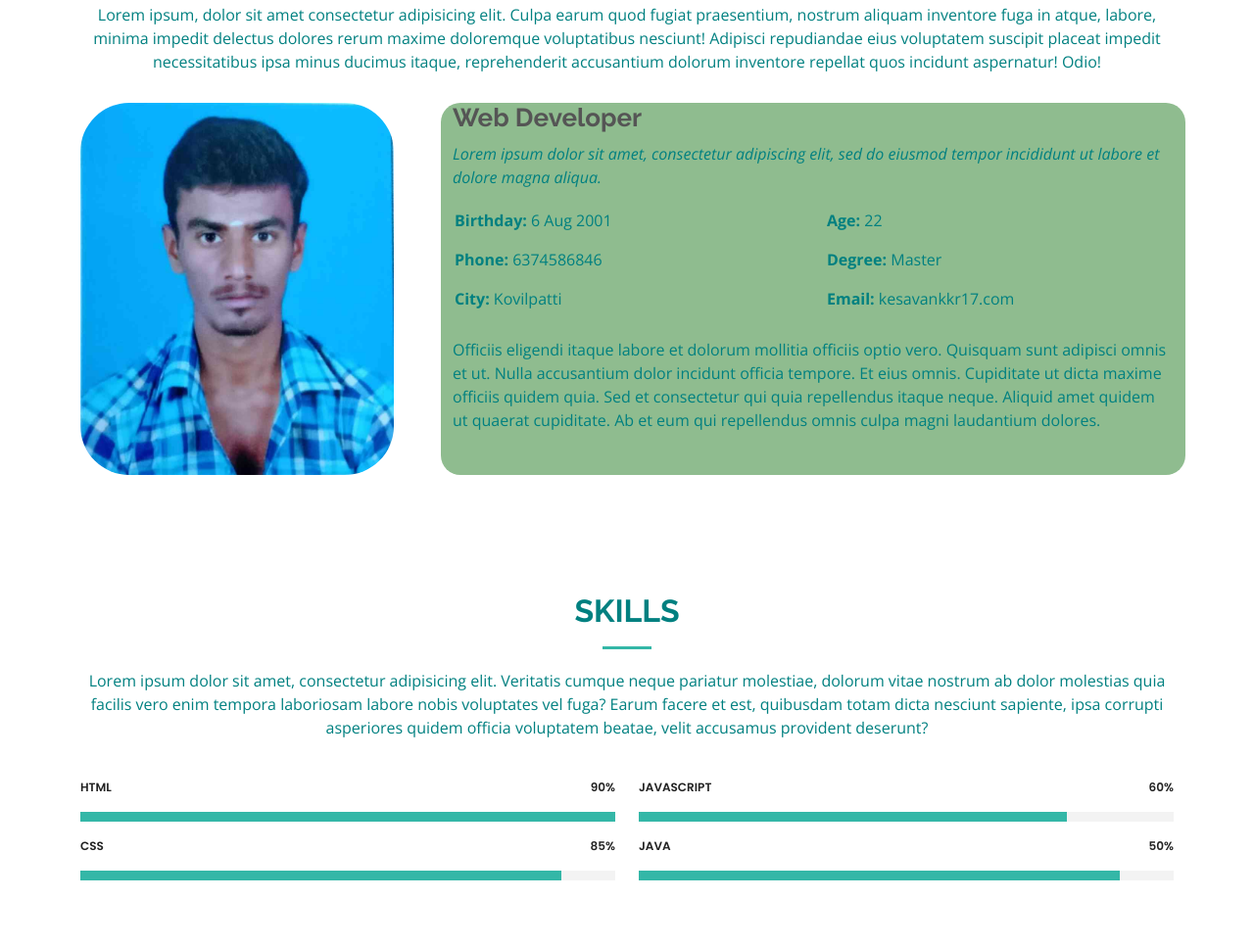
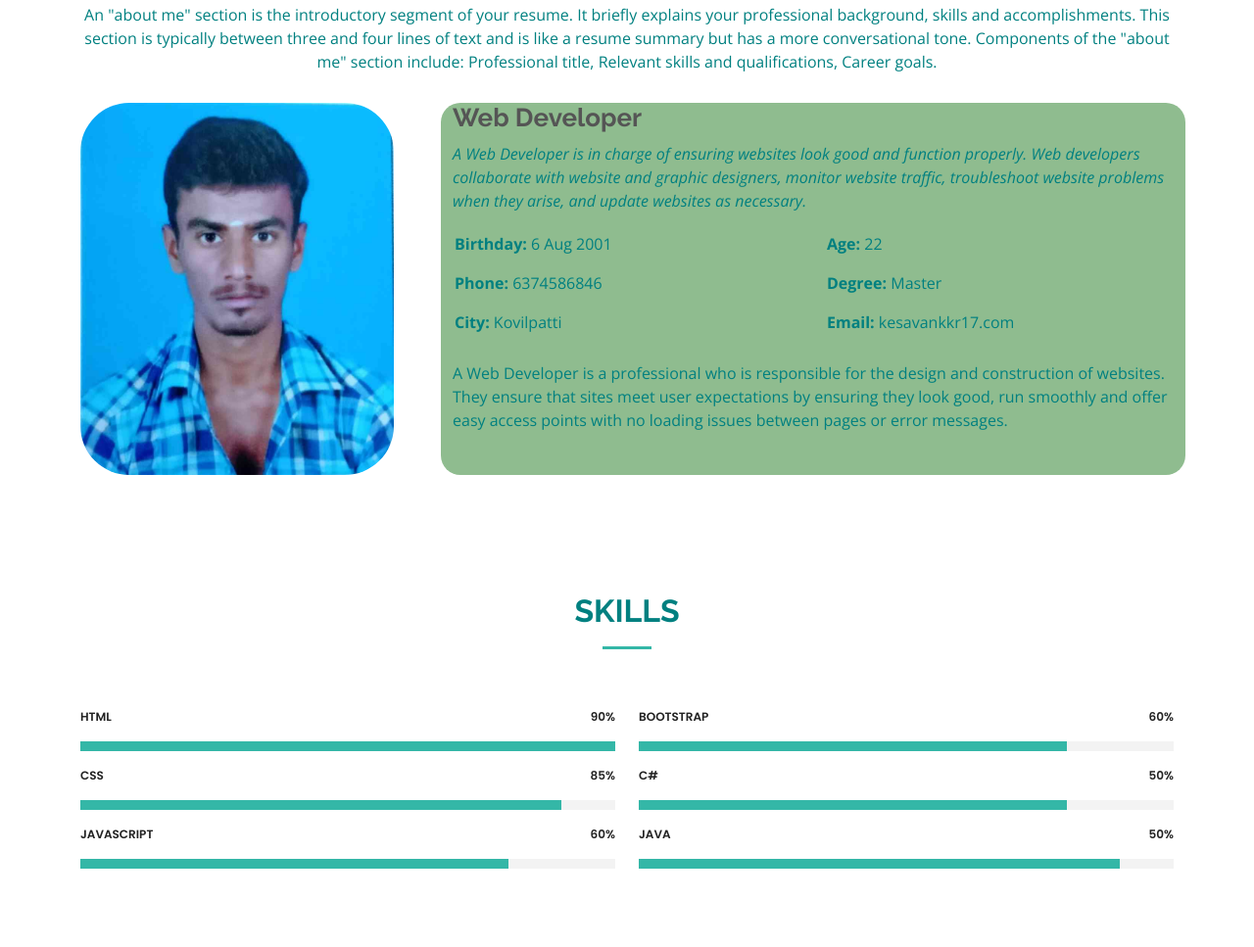
Before and after one commit to Kesavan718/kesavanprofile, a plain HTML site: page about.html in a window 1280 px wide. Shown: the part 185-1152 px from the top of the page at 98% size. Drawn offline with nearby package versions, Linux system fonts and the light colour scheme.

Commit message:
content chenges

```diff
--- a/about.html
+++ b/about.html
@@ -57,9 +57,9 @@
 
       <div class="header-social-links">
         <a href="#" class="twitter"><i class="bi bi-twitter"></i></a>
-        <a href="#" class="facebook"><i class="bi bi-facebook"></i></a>
-        <a href="#" class="instagram"><i class="bi bi-instagram"></i></a>
-        <a href="#" class="linkedin"><i class="bi bi-linkedin"></i></i></a>
+        <a href="https://m.facebook.com/100026568799606" class="facebook"><i class="bi bi-facebook"></i></a>
+        <a href="https://www.instagram.com/silent__killer_718/" class="instagram"><i class="bi bi-instagram"></i></a>
+        <a href="https://www.linkedin.com/in/sennakesavaperumal-a-031ab0241/" class="linkedin"><i class="bi bi-linkedin"></i></i></a>
       </div>
 
     </div>
@@ -74,7 +74,11 @@
 
         <div class="section-title">
           <h2>About</h2>
-          <p>Lorem ipsum, dolor sit amet consectetur adipisicing elit. Culpa earum quod fugiat praesentium, nostrum aliquam inventore fuga in atque, labore, minima impedit delectus dolores rerum maxime doloremque voluptatibus nesciunt! Adipisci repudiandae eius voluptatem suscipit placeat impedit necessitatibus ipsa minus ducimus itaque, reprehenderit accusantium dolorum inventore repellat quos incidunt aspernatur! Odio!</p>
+          <p>An "about me" section is the introductory segment of your resume. It briefly explains your professional background, skills and accomplishments. This section is typically between three and four lines of text and is like a resume summary but has a more conversational tone. Components of the "about me" section include:
+
+            Professional title,
+            Relevant skills and qualifications,
+            Career goals.</p>
         </div>
 
         <div class="row ">
@@ -84,8 +88,7 @@
           <div class="col-lg-8 pt-4 pt-lg-0 content" style="border: none; background-color: darkseagreen; border-radius: 20px;">
             <h3>Web Developer</h3>
             <p class="fst-italic">
-              Lorem ipsum dolor sit amet, consectetur adipiscing elit, sed do eiusmod tempor incididunt ut labore et dolore
-              magna aliqua.
+              A Web Developer is in charge of ensuring websites look good and function properly. Web developers collaborate with website and graphic designers, monitor website traffic, troubleshoot website problems when they arise, and update websites as necessary.
             </p>
             <div class="row">
               <div class="col-lg-6">
@@ -105,8 +108,7 @@
               </div>
             </div>
             <p>
-              Officiis eligendi itaque labore et dolorum mollitia officiis optio vero. Quisquam sunt adipisci omnis et ut. Nulla accusantium dolor incidunt officia tempore. Et eius omnis.
-              Cupiditate ut dicta maxime officiis quidem quia. Sed et consectetur qui quia repellendus itaque neque. Aliquid amet quidem ut quaerat cupiditate. Ab et eum qui repellendus omnis culpa magni laudantium dolores.
+              A Web Developer is a professional who is responsible for the design and construction of websites. They ensure that sites meet user expectations by ensuring they look good, run smoothly and offer easy access points with no loading issues between pages or error messages.
             </p>
           </div>
         </div>
@@ -120,7 +122,7 @@
 
         <div class="section-title">
           <h2>Skills</h2>
-          <p>Lorem ipsum dolor sit amet, consectetur adipisicing elit. Veritatis cumque neque pariatur molestiae, dolorum vitae nostrum ab dolor molestias quia facilis vero enim tempora laboriosam labore nobis voluptates vel fuga? Earum facere et est, quibusdam totam dicta nesciunt sapiente, ipsa corrupti asperiores quidem officia voluptatem beatae, velit accusamus provident deserunt?</p>
+         <!---- <p>Lorem ipsum dolor sit amet, consectetur adipisicing elit. Veritatis cumque neque pariatur molestiae, dolorum vitae nostrum ab dolor molestias quia facilis vero enim tempora laboriosam labore nobis voluptates vel fuga? Earum facere et est, quibusdam totam dicta nesciunt sapiente, ipsa corrupti asperiores quidem officia voluptatem beatae, velit accusamus provident deserunt?</p> -->
         </div>
 
         <div class="row skills-content">
@@ -140,13 +142,27 @@
                 <div class="progress-bar" role="progressbar" aria-valuenow="90" aria-valuemin="0" aria-valuemax="100"></div>
               </div>
             </div>
+            <div class="progress">
+              <span class="skill">Javascript <i class="val">60%</i></span>
+              <div class="progress-bar-wrap">
+                <div class="progress-bar" role="progressbar" aria-valuenow="80" aria-valuemin="0" aria-valuemax="100"></div>
+              </div>
+            </div>
 
              </div>
 
-          <div class="col-lg-6">
+
+          <div class="col-lg-6" style="border: none; border-radius: 50px">
 
             <div class="progress">
-              <span class="skill">Javascript <i class="val">60%</i></span>
+              <span class="skill">Bootstrap <i class="val">60%</i></span>
+              <div class="progress-bar-wrap">
+                <div class="progress-bar" role="progressbar" aria-valuenow="80" aria-valuemin="0" aria-valuemax="100"></div>
+              </div>
+            </div>
+
+            <div class="progress">
+              <span class="skill">c# <i class="val">50%</i></span>
               <div class="progress-bar-wrap">
                 <div class="progress-bar" role="progressbar" aria-valuenow="80" aria-valuemin="0" aria-valuemax="100"></div>
               </div>
@@ -169,7 +185,7 @@
 
         <div class="section-title">
           <h2>Facts</h2>
-          <p>Magnam dolores commodi suscipit. Necessitatibus eius consequatur ex aliquid fuga eum quidem. Sit sint consectetur velit. Quisquam quos quisquam cupiditate. Et nemo qui impedit suscipit alias ea. Quia fugiat sit in iste officiis commodi quidem hic quas.</p>
+         <!-- <p>Magnam dolores commodi suscipit. Necessitatibus eius consequatur ex aliquid fuga eum quidem. Sit sint consectetur velit. Quisquam quos quisquam cupiditate. Et nemo qui impedit suscipit alias ea. Quia fugiat sit in iste officiis commodi quidem hic quas.</p>-->
         </div>
 
         <div class="row counters">
```
Also changed, not shown: contact.html (+5 -5 lines), index.html (+3 -3 lines), resume.html (+16 -14 lines).
